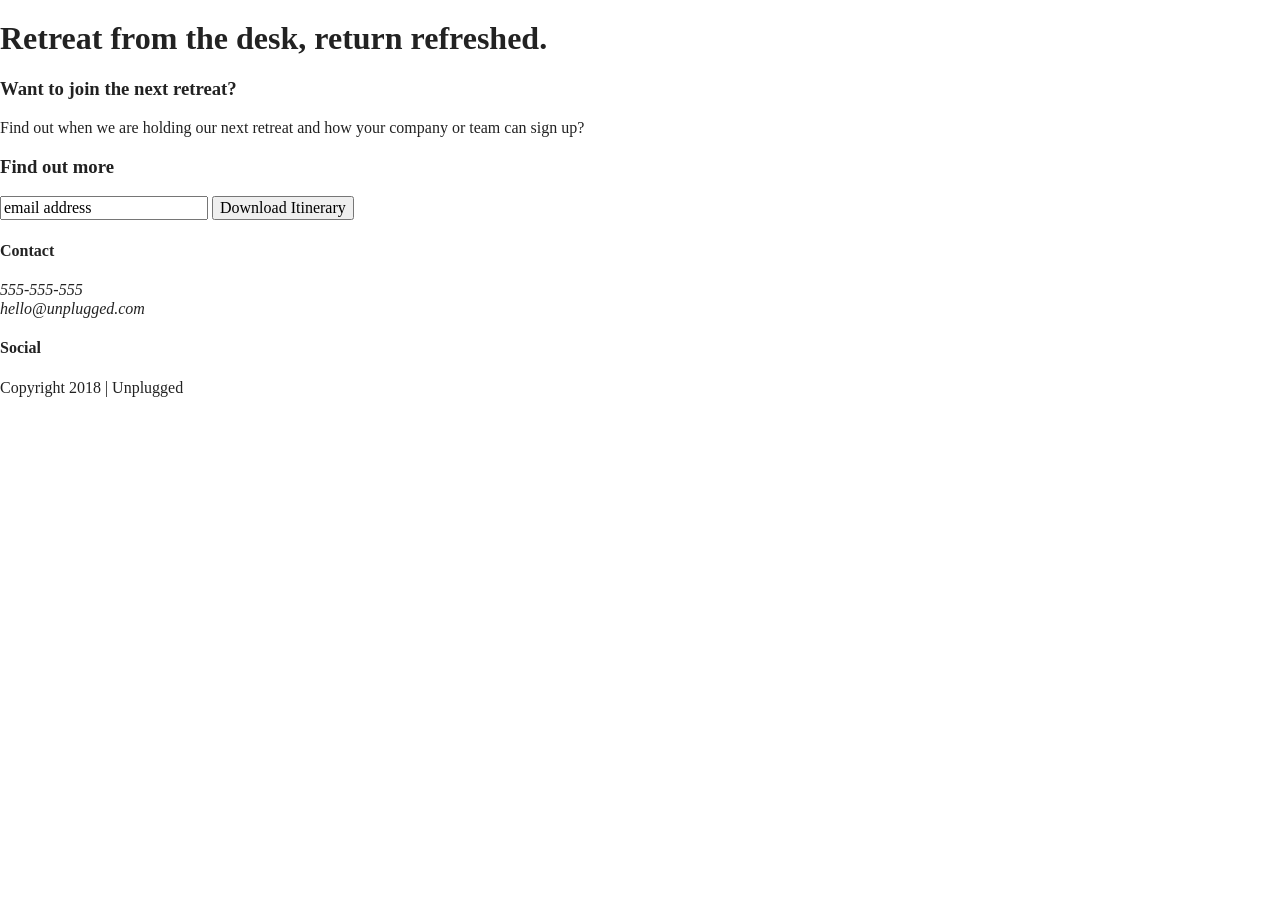
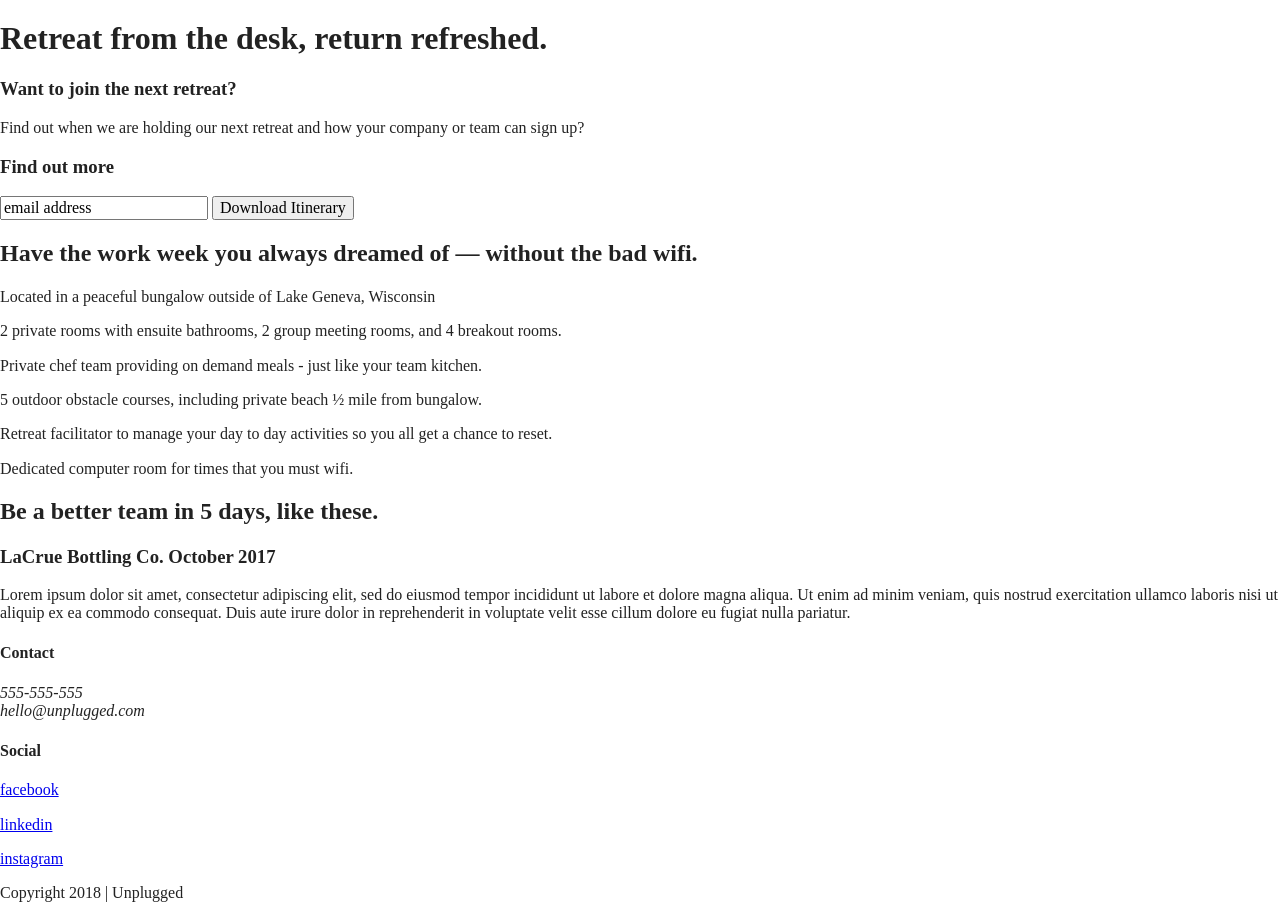
Before and after one commit to Theresa37/unpluggedresponsvie, a website built with Parcel: page index.html in a window 1280 px wide. Shown: the part 162-1081 px from the top of the page. Before the commit the page ends 800 px from the top, so only its background shows below. Built offline with nearby package versions, Linux system fonts and the light colour scheme.

Commit message:
features and reviews added to homepage

```diff
--- a/index.html
+++ b/index.html
@@ -48,6 +48,8 @@
       </div>
     </section>
 
+<!--Newsletter-->
+
     <aside>
       <div class="content-wrapper">
         <div class="form-description">
@@ -60,7 +62,51 @@
           <input type="button" value="Download Itinerary">
         </div>
       </div><!-- aside content wrapper ends -->
-    </aside
+    </aside>
+
+    <section class="features">
+      <div class="content-wrapper">
+        <h2>Have the work week you always dreamed of — without the bad wifi.</h2>
+        <div class="features-items">
+          <article>
+            <p class="fontawesome-icon"></p>
+            <p class="features-item-description">Located in a peaceful bungalow outside of Lake Geneva, Wisconsin</p>
+          </article>
+          <article>
+            <p class="fontawesome-icon"></p>
+            <p class="features-item-description">2 private rooms with ensuite bathrooms, 2 group meeting rooms, and 4 breakout rooms.</p>
+          </article>
+          <article>
+            <p class="fontawesome-icon"></p>
+            <p class="features-item-description">Private chef team providing on demand meals - just like your team kitchen.</p>
+          </article>
+          <article>
+            <p class="fontawesome-icon"></p>
+            <p class="features-item-description">5 outdoor obstacle courses, including private beach ½ mile from bungalow.</p>
+          </article>
+          <article>
+            <p class="fontawesome-icon"></p>
+            <p class="features-item-description">Retreat facilitator to manage your day to day activities so you all get a chance to reset.</p>
+          </article>
+          <article>
+            <p class="fontawesome-icon"></p>
+            <p class="features-item-description">Dedicated computer room for times that you must wifi.</p>
+          </article>
+        </div>
+      </div>
+    </section>
+
+    <section class="reviews">
+      <div class="content-wrapper">
+        <h2>Be a better team in 5 days, like these.</h2>
+        <article>
+          <div>
+            <h3>LaCrue Bottling Co. October 2017</h3>
+            <p>Lorem ipsum dolor sit amet, consectetur adipiscing elit, sed do eiusmod tempor incididunt ut labore et dolore magna aliqua. Ut enim ad minim veniam, quis nostrud exercitation ullamco laboris nisi ut aliquip ex ea commodo consequat. Duis aute irure dolor in reprehenderit in voluptate velit esse cillum dolore eu fugiat nulla pariatur. </p>
+          </div>
+        </article>
+      </div>
+    </section>
 
   </main><!--main wrapper -->
 
@@ -80,9 +126,9 @@
         <div class="social">
           <h4>Social</h4>
           <div class="social-icons">
-            <p><a href="https://www.facebook.com/theresa.worley.79/" target="_blank"></a><p>
-            <p><a href="https://www.linkedin.com/in/theresa-worley-6340a3b/" target="_blank"></a><p>
-            <p><a href="https://www.instagram.com/peachyt29/" target="_blank"></a><p>
+            <p><a href="https://www.facebook.com/theresa.worley.79/" target="_blank">facebook</a><p>
+            <p><a href="https://www.linkedin.com/in/theresa-worley-6340a3b/" target="_blank">linkedin</a><p>
+            <p><a href="https://www.instagram.com/peachyt29/" target="_blank">instagram</a><p>
           </div>
         </div>
       </div><!--footer content ends-->
```
